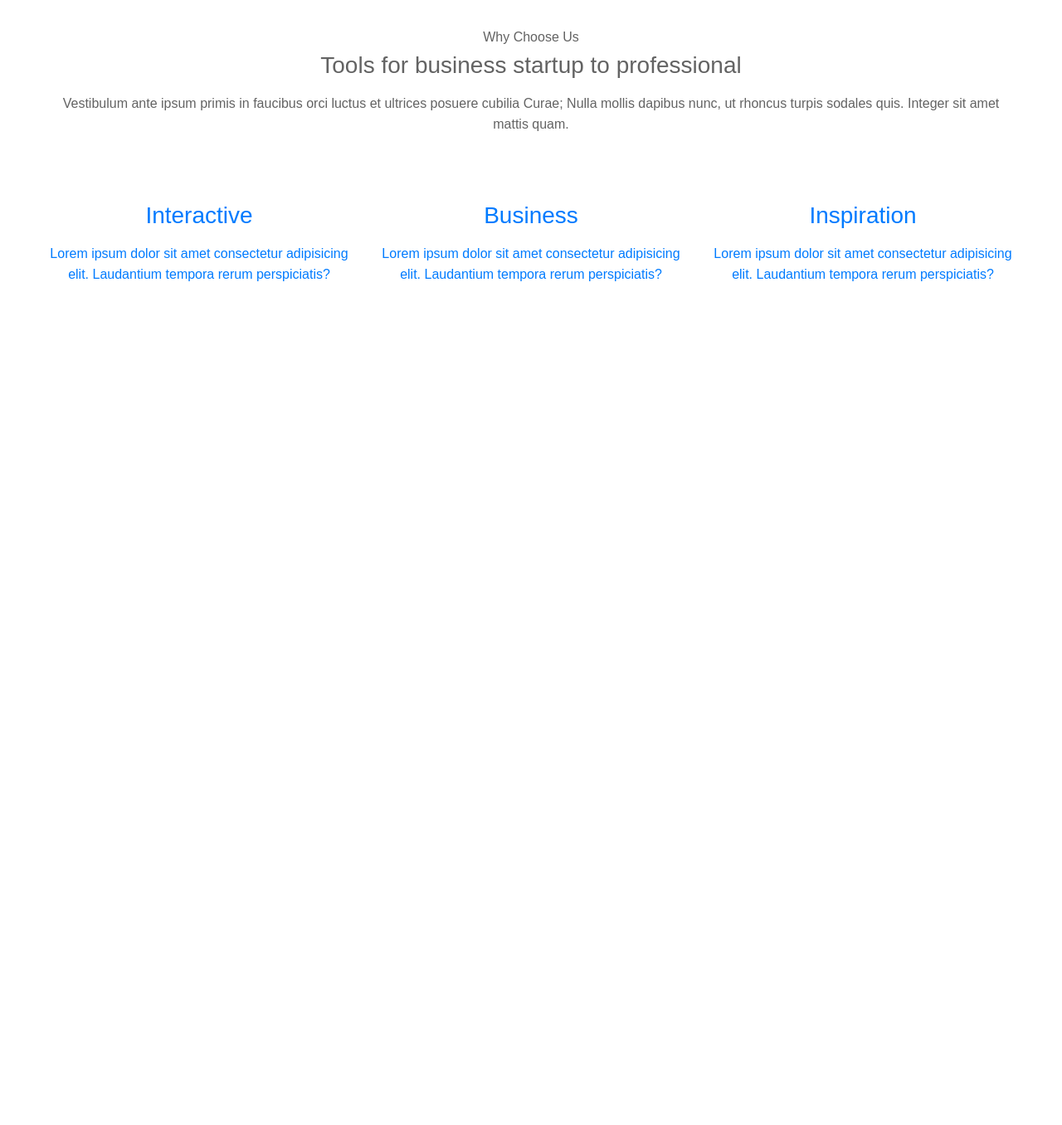
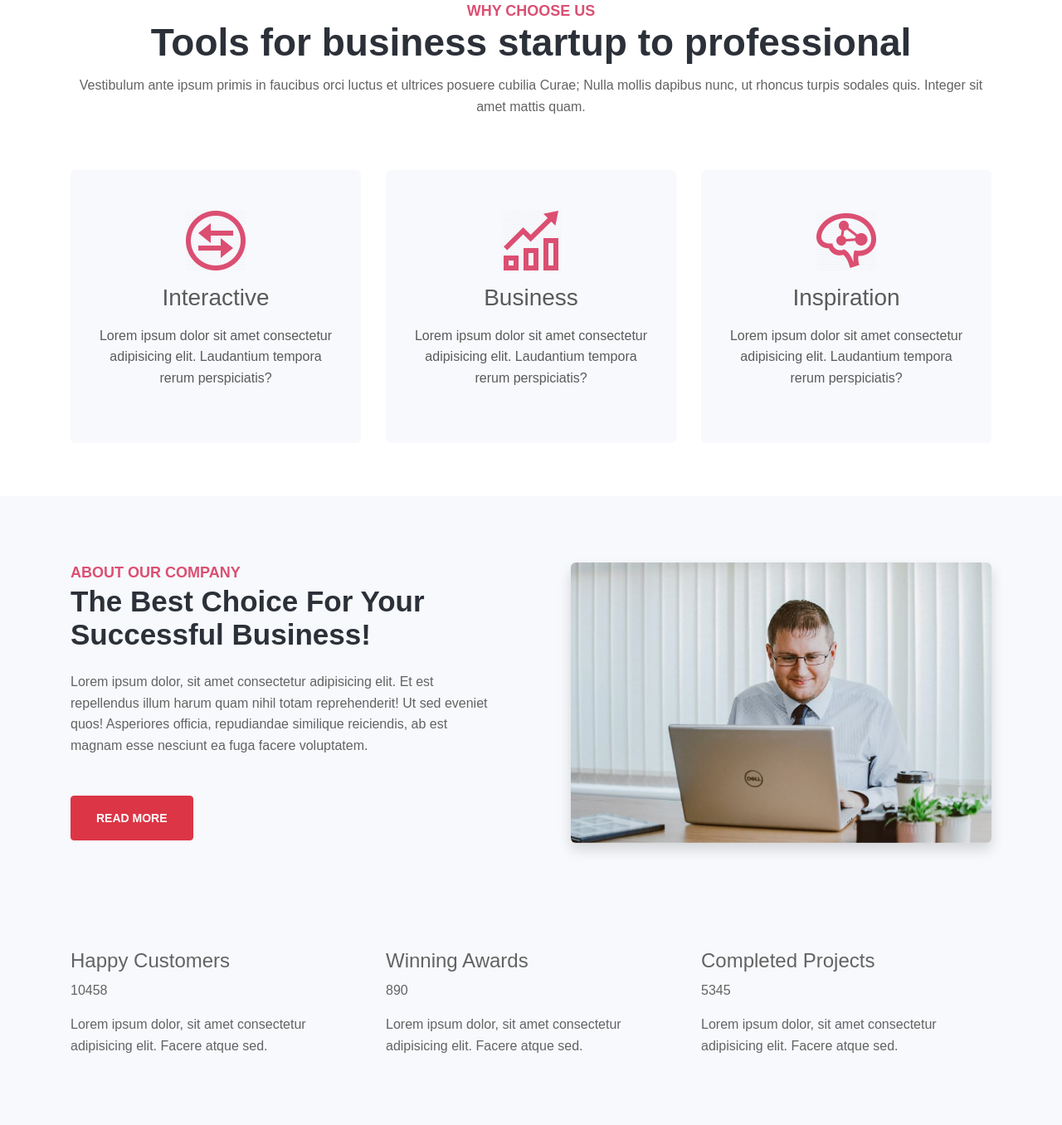
Before and after one commit to baobeo894/ProjectBootstrap, a plain HTML site: page index.html in a window 1280 px wide. Shown: the part 734-2090 px from the top of the page at 83% size. Before the commit the page ends 1958 px from the top, so only its background shows below. Drawn offline with nearby package versions, Linux system fonts and the light colour scheme; a script that the page names is missing; files whose address does not match are found by name.

Commit message:
sua code

```diff
--- a/css/style.css
+++ b/css/style.css
@@ -67,7 +67,7 @@ header {
 
 /* sau hover */
 #portNavbar .nav-link:hover::after {
-    width: 40%;
+    width: 15px;
 }
 
 .navbar-expand-lg .navbar-nav .nav-item .nav-link:hover {
@@ -86,7 +86,7 @@ header {
 
 /* sau hover */
 #portNavbar .nav-item .dropdown-item:hover::after {
-    width: 15%;
+    width: 15px;
 }
 
 .nav-item {
@@ -120,30 +120,54 @@ header {
 .clear {
     clear: both;
 }
-@media screen and (max-width:992px) {
+
+@media only screen and (max-width:992px) {
 
     /* HEADER */
-   header .navbar-toggler{
+    header .navbar-toggler {
         background-color: #dc4f72;
-   }
+    }
 
-   header .navbar-nav{
-    background-color: white;
-   }
+    header .navbar-nav {
+        background-color: white;
+        text-align: center;
+
+    }
+
+    .navbar-nav .nav-link {
+        text-align: center;
+
+    }
+
+    #portNavbar .nav-link:hover::after {
+        width: 15px;
+        text-align: center;
+        transform: translateX(-50%)
+    }
+
+    .navbar-nav .dropdown-menu {
+        text-align: center;
+
+    }
+    /* aboutUs */
+    .aboutUs .aboutUs-content{
+        flex: 100%;
+        max-width:100%;
+    }
 
 
-
-   /* CAROUSEL */
+    /* CAROUSEL */
 
 
 
 }
 
 /* carousel */
-.w3l-index1{
+.carousel {
     margin-top: 100px;
 }
-.w3l-index1 .content {
+
+.carousel .content {
     position: relative;
     z-index: 1;
     overflow: hidden;
@@ -156,18 +180,18 @@ header {
     padding-top: 5rem;
 }
 
-.w3l-index1 .content-photo img {
+.carousel .content-photo img {
     transform: rotate(180deg);
 }
 
-.w3l-index1 .content-left h3 {
+.carousel .content-left h3 {
     font-size: 50px;
     line-height: 57.5px;
     color: #2C3038;
     font-weight: 700;
 }
 
-.w3l-index1 .content-left p {
+.carousel .content-left p {
     color: #5a5a5a;
     font-size: 20px;
     line-height: 28px;
@@ -177,19 +201,103 @@ header {
 
 
 
+/* Choose Us */
+
+.choose-us .s-block {
+    border-radius: 6px;
+    transition: 0.3s ease-in;
+    background: #F7F9FC;
+    padding: 3rem 2rem;
+    border: 1px solid #F7F9FC;
+}
+
+.option {
+    display: block;
+
+}
+
+.option:hover {
+    transform: translateY(-20px);
+    transition: 0.3s ease-in;
+    background-color: #ffffff;
+    border: 1px solid #eee;
+    box-shadow: 0 0.5rem 1rem rgba(0, 0, 0, 0.09);
+    ;
+}
+
+a {
+    color: #dc4f72;
+    text-decoration: none;
+    background-color: transparent;
+}
+
+a,
+a:hover {
+    text-decoration: none;
+    color: #5a5a5a;
+}
+
+.img-fluid {
+    max-width: 100%;
+    height: auto;
+}
+
+.sub-title {
+    font-size: 18px;
+    line-height: 20px;
+    font-weight: 700;
+    color: #dc4f72;
+    text-transform: uppercase;
+    margin-bottom: 5px;
+}
+
+.header-section h3 {
+    color: #2C3038;
+    font-size: 46px;
+    line-height: 1;
+    font-weight: 700;
+}
 
 
+/* About company */
+.aboutUs {
+    background-color: #F7F9FC;
+}
 
+.aboutUs .book-info h3 {
+    font-size: 35px;
+    line-height: 40px;
+    color: #2C3038;
+    font-weight: 700;
+}
 
+.theme-button {
+    transition: 0.3s ease-out;
+    display: inline-block;
+    line-height: 52px;
+    font-weight: 700;
+    font-size: 14px;
+    margin: 0px;
+    padding: 0px 30px;
+    text-transform: uppercase;
+}
 
+.img-fluid {
+    max-width: 100%;
+    height: auto;
+}
 
+img.img-curve {
+    border-radius: 6px;
+    transition: 0.3s ease-in-out;
+}
 
+img.img-curve:hover {
+    transform: translateY(-20px);
+}
 
-
-
-
-@media (min-width: 1280px) {
-    .container {
-        max-width: 1200px;
-    }
+/* number */
+.stats_info>p{
+    display: inline-block;
+    transition: all 0.3s ease;
 }
--- a/index.html
+++ b/index.html
@@ -29,7 +29,8 @@
       <a class="navbar-brand" href="#">
         <i class="fa-solid fa-handshake"></i>
         Masterwork</a>
-            <button class="navbar-toggler" type="button" data-toggle="collapse" data-target="#portNavbar" aria-controls="portNavbar" aria-expanded="false" aria-label="Toggle navigation">
+      <button class="navbar-toggler" type="button" data-toggle="collapse" data-target="#portNavbar"
+        aria-controls="portNavbar" aria-expanded="false" aria-label="Toggle navigation">
         <span class="navbar-toggler-icon"></span>
       </button>
 
@@ -45,7 +46,8 @@
             <a class="nav-link" href="#">Services</a>
           </li>
           <li class="nav-item dropdown">
-                  <a class="nav-link dropdown-toggle" href="#" id="navbarDropdown" role="button" data-toggle="dropdown" aria-expanded="false">
+            <a class="nav-link dropdown-toggle" href="#" id="navbarDropdown" role="button" data-toggle="dropdown"
+              aria-expanded="false">
               Pages <span class="fa fa-angle-down"></span>
             </a>
             <div class="dropdown-menu" aria-labelledby="navbarDropdown">
@@ -65,7 +67,7 @@
       </div>
     </nav>
   </header>
-    <div class="w3l-index1">
+  <div class="carousel">
     <div class="container">
       <div class="content">
         <div class="container">
@@ -74,7 +76,8 @@
               <h3>We Execute Our Ideas
                 From Start to Finish
               </h3>
-                      <p class="mt-3 mb-lg-5 mb-4">Building a beautiful interactive business for startups and innovative companies.</p>
+              <p class="mt-3 mb-lg-5 mb-4">Building a beautiful interactive business for startups and innovative
+                companies.</p>
               <a href="about.html" class="btn btn-outline-danger theme-button">Get Started</a>
             </div>
             <div class="col-lg-6 content-photo mt-lg-0 mt-5">
@@ -86,9 +89,9 @@
       </div>
     </div>
   </div>
-    <section class="choose py-5">
-      <div class="container py-5">
-        <div class="header__section text-center mx-auto">
+  <section class="choose-us py-5">
+    <div class="container py-md-3">
+      <div class="header-section text-center mx-auto">
         <h6 class="sub-title">Why Choose Us</h6>
         <h3>Tools for business startup to professional </h3>
         <p class="my-3"> Vestibulum ante ipsum primis in faucibus orci luctus et ultrices posuere cubilia Curae;
@@ -97,38 +100,87 @@
       </div>
       <div class="row bottom_grids text-center">
         <div class="col-lg-4 col-md-6 mt-5">
-            <div class="s-block">
+          <div class="option s-block">
             <a href="services.html" class="d-block">
-                <img src="assets/images/s1.png" alt="" class="img-fluid">
+              <img src="./img/s1.png" alt="" class="img-fluid">
               <h3 class="my-3">Interactive</h3>
-                <p class="">Lorem ipsum dolor sit amet consectetur adipisicing elit. Laudantium tempora rerum perspiciatis?</p>
+              <p class="">Lorem ipsum dolor sit amet consectetur adipisicing elit. Laudantium tempora rerum
+                perspiciatis?</p>
             </a>
           </div>
         </div>
         <div class="col-lg-4 col-md-6 mt-5">
-            <div class="s-block">
+          <div class="option s-block">
             <a href="services.html" class="d-block">
-                <img src="assets/images/s2.png" alt="" class="img-fluid">
+              <img src="./img/s2.png" alt="" class="img-fluid">
               <h3 class="my-3">Business</h3>
-                <p class="">Lorem ipsum dolor sit amet consectetur adipisicing elit. Laudantium tempora rerum perspiciatis?</p>
+              <p class="">Lorem ipsum dolor sit amet consectetur adipisicing elit. Laudantium tempora rerum
+                perspiciatis?</p>
             </a>
           </div>
         </div>
         <div class="col-lg-4 mt-5">
-            <div class="s-block">
+          <div class="option s-block">
             <a href="services.html" class="d-block">
-                <img src="assets/images/s3.png" alt="" class="img-fluid">
+              <img src="./img/s3.png" alt="" class="img-fluid">
               <h3 class="my-3">Inspiration</h3>
-                <p class="">Lorem ipsum dolor sit amet consectetur adipisicing elit. Laudantium tempora rerum perspiciatis?</p>
+              <p class="">Lorem ipsum dolor sit amet consectetur adipisicing elit. Laudantium tempora rerum
+                perspiciatis?</p>
             </a>
           </div>
         </div>
       </div>
     </div>
   </section>
-    <section class="w3l-index2 py-5"></section>
-    <section class="w3l-index3 py-5"></section>
-    <section class="w3l-index3 py-5"></section>
+  <section class="aboutUs py-5">
+    <div class="container py-lg-3 mt-3">
+      <div class="row align-items-center">
+        <div class="col-lg-6 book-info pr-lg-5">
+          <h6 class="sub-title">About Our Company</h6>
+          <h3 class="mb-md-4 mb-3">The Best Choice For Your Successful Business!</h3>
+          <p class="mb-md-5 mb-4">Lorem ipsum dolor, sit amet consectetur adipisicing elit. Et est repellendus illum
+            harum quam nihil totam
+            reprehenderit! Ut sed eveniet quos! Asperiores officia, repudiandae similique reiciendis, ab est magnam esse
+            nesciunt ea fuga facere
+            voluptatem.</p>
+          <a href="#URL" class="btn btn-danger theme-button">Read More</a>
+        </div>
+        <div class="col-lg-6 pl-lg-5 mt-lg-0 mt-5">
+          <img src="./img/about.jpg" class="img-fluid shadow img-curve" alt="">
+        </div>
+      </div>
+    </div>
+  </section>
+  <section class="aboutUs py-5">
+    <div class="container py-md-3">
+      <div class="row">
+        <div class="aboutUs-content col-6 col-md-4">
+          <div class="stats_info counter_grid">
+            <h4>Happy Customers</h4>
+            <p class="counter">10458</p>
+            <p>Lorem ipsum dolor, sit amet consectetur adipisicing elit. Facere atque sed.</p>
+          </div>
+        </div>
+        <div class="aboutUs-content col-6 col-md-4">
+          <div class="stats_info counter_grid1">
+            <h4>Winning Awards</h4>
+            <p class="counter">890</p>
+            <p>Lorem ipsum dolor, sit amet consectetur adipisicing elit. Facere atque sed.</p>
+          </div>
+        </div>
+        <div class="aboutUs-content col-6 col-md-4">
+          <div class="stats_info counter_grid">
+            <h4>Completed Projects</h4>
+            <p class="counter">5345</p>
+            <p>Lorem ipsum dolor, sit amet consectetur adipisicing elit. Facere atque sed.</p>
+          </div>
+        </div>
+      </div>
+
+    </div>
+
+  </section>
+  <section class="aboutUs py-5"></section>
   <section class="w3l-stats pb-5 pt-4" id="stats"></section>
   <section class="w3l-index4"></section>
   <section class="w3l-index5" id="news">
@@ -146,5 +198,20 @@
   <script src="https://cdn.jsdelivr.net/npm/bootstrap@4.6.1/dist/js/bootstrap.bundle.min.js"
     integrity="sha384-fQybjgWLrvvRgtW6bFlB7jaZrFsaBXjsOMm/tB9LTS58ONXgqbR9W8oWht/amnpF"
     crossorigin="anonymous"></script>
+    <script src="https://cdnjs.cloudflare.com/ajax/libs/jquery/3.6.0/jquery.min.js"
+    integrity="sha512-894YE6QWD5I59HgZOGReFYm4dnWc1Qt5NtvYSaNcOP+u1T9qYdvdihz0PPSiiqn/+/3e7Jo4EaG7TubfWGUrMQ=="
+    crossorigin="anonymous" referrerpolicy="no-referrer"></script>
+
+<!-- WAYPOINT -->
+<script src="https://cdnjs.cloudflare.com/ajax/libs/waypoints/4.0.1/jquery.waypoints.js"
+    integrity="sha512-ZKNVEa7gi0Dz4Rq9jXcySgcPiK+5f01CqW+ZoKLLKr9VMXuCsw3RjWiv8ZpIOa0hxO79np7Ec8DDWALM0bDOaQ=="
+    crossorigin="anonymous" referrerpolicy="no-referrer"></script>
+
+<!-- COUNt UP -->
+<script src="./js/jquery.countup.js"></script>
+<script>
+    // $('.counter'): đi tìm các thẻ có class là counter để gắn hiệu ứng countUp
+    $('.counter').countUp();
+</script>
 
 </html>
--- /dev/null
+++ b/js/jquery.countup.js
@@ -0,0 +1,88 @@
+/*!
+* jquery.countup.js 1.0.3
+*
+* Copyright 2016, Adrián Guerra Marrero http://agmstudio.io @AGMStudio_io
+* Released under the MIT License
+*
+* Date: Oct 27, 2016
+*/
+(function( $ ){
+  "use strict";
+
+  $.fn.countUp = function( options ) {
+
+    // Defaults
+    var settings = $.extend({
+        'time': 2000,
+        'delay': 10
+    }, options);
+
+    return this.each(function(){
+
+        // Store the object
+        var $this = $(this);
+        var $settings = settings;
+
+        var counterUpper = function() {
+            if(!$this.data('counterupTo')) {
+                $this.data('counterupTo',$this.text());
+            }
+            var time = parseInt($this.data("counter-time")) > 0 ? parseInt($this.data("counter-time")) : $settings.time;
+            var delay = parseInt($this.data("counter-delay")) > 0 ? parseInt($this.data("counter-delay")) : $settings.delay;
+            var divisions = time / delay;
+            var num = $this.data('counterupTo');
+            var nums = [num];
+            var isComma = /[0-9]+,[0-9]+/.test(num);
+            num = num.replace(/,/g, '');
+            var isInt = /^[0-9]+$/.test(num);
+            var isFloat = /^[0-9]+\.[0-9]+$/.test(num);
+            var decimalPlaces = isFloat ? (num.split('.')[1] || []).length : 0;
+
+            // Generate list of incremental numbers to display
+            for (var i = divisions; i >= 1; i--) {
+
+                // Preserve as int if input was int
+                var newNum = parseInt(Math.round(num / divisions * i));
+
+                // Preserve float if input was float
+                if (isFloat) {
+                    newNum = parseFloat(num / divisions * i).toFixed(decimalPlaces);
+                }
+
+                // Preserve commas if input had commas
+                if (isComma) {
+                    while (/(\d+)(\d{3})/.test(newNum.toString())) {
+                        newNum = newNum.toString().replace(/(\d+)(\d{3})/, '$1'+','+'$2');
+                    }
+                }
+
+                nums.unshift(newNum);
+            }
+
+            $this.data('counterup-nums', nums);
+            $this.text('0');
+
+            // Updates the number until we're done
+            var f = function() {
+                $this.text($this.data('counterup-nums').shift());
+                if ($this.data('counterup-nums').length) {
+                    setTimeout($this.data('counterup-func'),delay);
+                } else {
+                    delete $this.data('counterup-nums');
+                    $this.data('counterup-nums', null);
+                    $this.data('counterup-func', null);
+                }
+            };
+            $this.data('counterup-func', f);
+
+            // Start the count up
+            setTimeout($this.data('counterup-func'),delay);
+        };
+
+        // Perform counts when the element gets into view
+        $this.waypoint(counterUpper, { offset: '100%', triggerOnce: true });
+    });
+
+  };
+
+})( jQuery );
```
Lines whose indentation alone changed are shown as unchanged.
